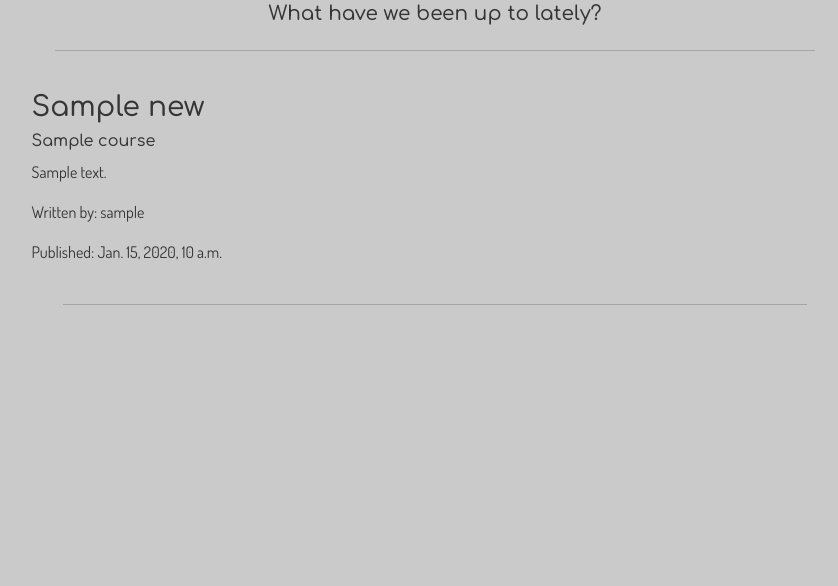
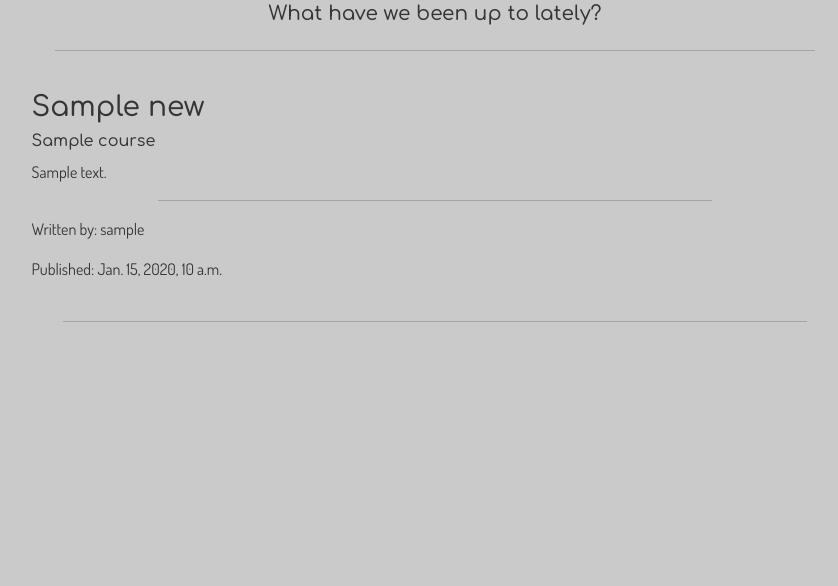
Before and after one commit to FridaWikell/frisa-booking, a Django app: page /news/ in a window 1280 px wide. Shown: the part 149-735 px from the top of the page, without its empty margins (205-1043 px from the left). Run offline with Django 4.2, Linux system fonts and the light colour scheme; a user stored in the database is signed in; tables that the repository leaves empty hold one stand-in row (values such as "Sample post"); some libraries are stand-ins or nearby versions.

Commit message:
Style: Add hr line to separate author from text

```diff
--- a/news/templates/news/news.html
+++ b/news/templates/news/news.html
@@ -17,6 +17,9 @@
                 <h3 class="pt-4">{{ news_item.title }}</h3>
                 <h6>{{ news_item.course }}</h6>
                 <p>{{ news_item.content|safe }}</p>
+                <div class="row justify-content-center">
+                    <hr class="col-8">
+                </div>
                 <p>Written by: {{ news_item.author }}</p>
                 <p>Published: {{ news_item.created_on }}</p>
             </div>
```
